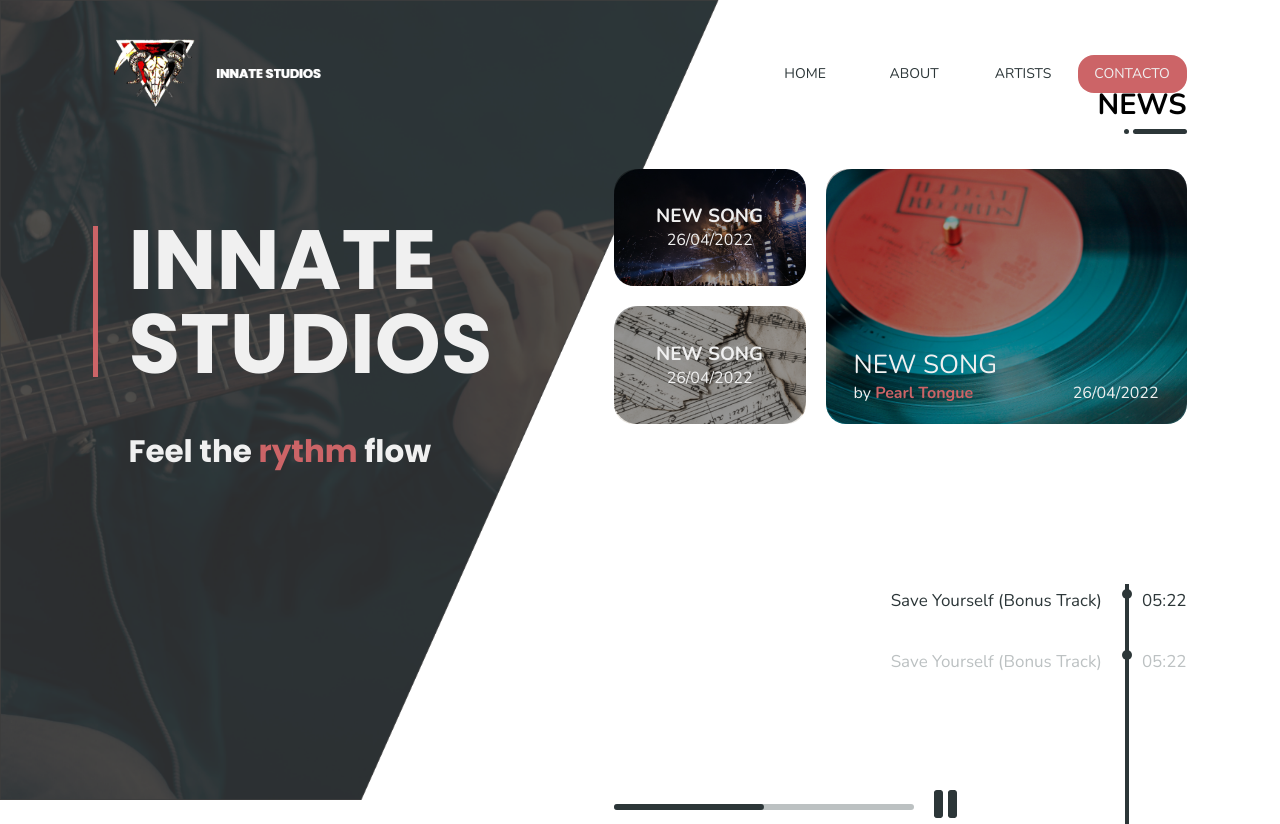
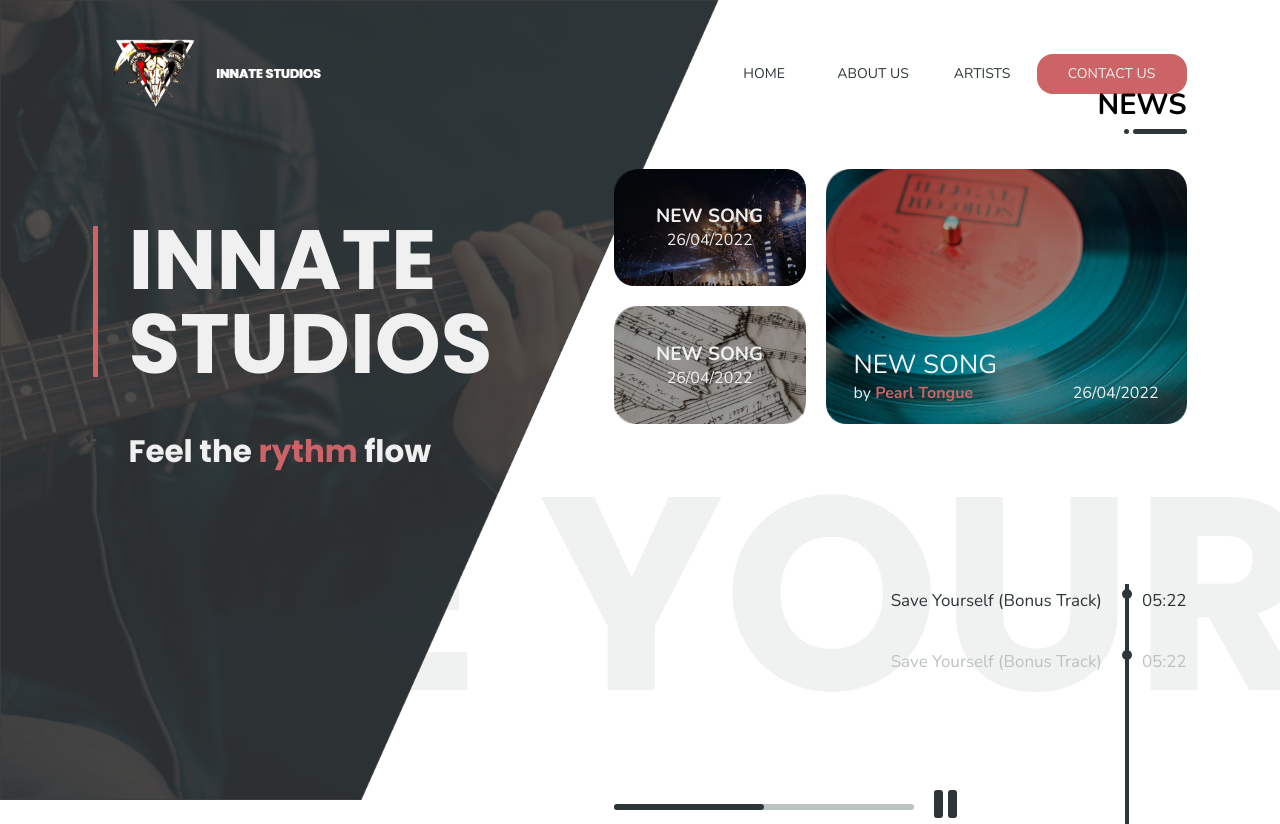
Before and after one commit to RodrigoMiguelRochaAnjos/innate-studios, a PHP site: page / in a window 1280 px wide. Run offline with PHP 8.4, Linux system fonts and the light colour scheme.

Commit message:
unstable

```diff
--- /dev/null
+++ b/logic/Controller.php
@@ -0,0 +1,28 @@
+<?php
+namespace Controllers;
+
+class Controller{
+    public function render($view, $params = []){
+        foreach ($params as $key => $value) {
+            $$key = $value;
+        }
+
+        $layoutContent = $this->layoutContent();
+        $viewContent = $this->renderOnlyView($view);
+
+        return str_replace('{{content}}', $viewContent, $layoutContent);
+
+    }
+
+    public function layoutContent(){
+        ob_start();
+        include_once __DIR__."/../resources/views/layouts/main.phtml";
+        return ob_get_clean();
+    }
+
+    public function renderOnlyView($view){
+        ob_start();
+        include_once __DIR__."/../resources/views/$view.phtml";
+        return ob_get_clean();
+    }
+}
--- /dev/null
+++ b/logic/Controllers/ArtistsController.php
@@ -0,0 +1,26 @@
+<?php
+namespace Controllers;
+
+use \Members\Artist;
+
+class ArtistsController extends Controller{
+    public function id($params){
+        if(!isset($params[0]) || !is_numeric($params[0])){
+            Router::$routes['/404']();
+            exit();
+        }
+
+        $id = $params[0];
+
+        $artist = Artist::id($id);
+
+        $artist->getMusic();
+
+        $params = [
+            'artist' => $artist,
+            'musics' => $artist->music
+        ];
+
+        echo $this->render("artist", $params);
+    }
+}
--- /dev/null
+++ b/logic/Controllers/HomeController.php
@@ -0,0 +1,6 @@
+<?php
+namespace Controllers;
+
+class HomeController extends Controller{
+
+}
--- a/logic/Router.php
+++ b/logic/Router.php
@@ -2,8 +2,14 @@
 class Router {
     public static array $routes = [];
 
-    public static function get(string $path, callable $callback){
-        self::$routes[$path] = $callback;
+    public static function get(string $path, string $name){
+        $ctrl = ucfirst($name)."Controller";
+
+        self::$routes[$path] = [
+            'controller' => $ctrl,
+            'name' => $name
+        ];
+
     }
 
     public static function run(){
@@ -11,7 +17,7 @@
 
         $found = false;
 
-        foreach(self::$routes as $path => $callback){
+        foreach(self::$routes as $path => $page){
             $arguments = explode("/", $uri);
 
             array_splice($arguments, 0, 1);
@@ -27,7 +33,22 @@
             array_splice($arguments, 0, 1);
 
             $found = true;
-            $callback($arguments);
+
+            $controller = "\\Controllers\\". $page['controller'];
+
+
+            $controller = new $controller();
+
+            if(isset($arguments[0])){
+                $method = $arguments[0];
+                if(method_exists($controller, $method)){
+                    array_splice($arguments, 0, 1);
+
+                    $controller->$method($arguments);
+                }
+            }
+
+            echo $controller->render($page['name']);
         }
 
         if(!$found){
--- a/resources/css/master.css
+++ b/resources/css/master.css
@@ -46,6 +46,12 @@
   display: -webkit-box;
   display: -ms-flexbox;
   display: flex;
+  -webkit-box-align: center;
+      -ms-flex-align: center;
+          align-items: center;
+  -webkit-box-pack: center;
+      -ms-flex-pack: center;
+          justify-content: center;
 }
 
 nav ul li a {
@@ -69,6 +75,30 @@
 
 nav ul li a.c2a {
   border-radius: 16px;
+  width: 150px;
+  height: 40px;
+}
+
+@-webkit-keyframes slide {
+  from {
+    -webkit-transform: translateX(100%);
+            transform: translateX(100%);
+  }
+  to {
+    -webkit-transform: translateX(-80%);
+            transform: translateX(-80%);
+  }
+}
+
+@keyframes slide {
+  from {
+    -webkit-transform: translateX(100%);
+            transform: translateX(100%);
+  }
+  to {
+    -webkit-transform: translateX(-80%);
+            transform: translateX(-80%);
+  }
 }
 
 .content {
@@ -76,12 +106,42 @@
   min-width: 100vw;
   padding: 0px 7.3%;
   padding-top: 108px;
+  background-repeat: no-repeat;
+  background-size: contain;
 }
 
-.content#content-home {
-  background-image: url("../img/bg.png");
-  background-repeat: no-repeat;
-  background-size: contain;
+.content .back-text {
+  left: 30%;
+  overflow: hidden;
+  max-width: 70%;
+}
+
+.content .back-text .scroll-text {
+  position: absolute;
+  overflow: hidden;
+  bottom: 0;
+  width: 100%;
+  left: 0;
+  display: -webkit-box;
+  display: -ms-flexbox;
+  display: flex;
+}
+
+.content .back-text .scroll-text h1 {
+  font-size: 275px;
+  z-index: -1;
+  white-space: nowrap;
+  font-family: "Poppins";
+  text-transform: uppercase;
+  color: #2C3638;
+  opacity: 0.07;
+  display: inline-block;
+  -webkit-user-select: none;
+     -moz-user-select: none;
+      -ms-user-select: none;
+          user-select: none;
+  -webkit-animation: slide 10s linear infinite;
+          animation: slide 10s linear infinite;
 }
 
 .content .row {
--- a/resources/views/home.phtml
+++ b/resources/views/home.phtml
@@ -1,15 +1,5 @@
-<!DOCTYPE html>
-<html lang="en">
-<head>
-    <meta charset="UTF-8">
-    <meta http-equiv="X-UA-Compatible" content="IE=edge">
-    <meta name="viewport" content="width=device-width, initial-scale=1.0">
-    <link rel="stylesheet" href="/resources/css/master.css">
-    <title>Music</title>
-</head>
-<body>
-    <?php require_once "includes/navbar.php"; ?>
-    <div class="content" id="content-home">
+
+<div class="content" style="background-image: url('/resources/img/bg.png');">
     <div class="row">
         <section class="left">
             <div class="name">
@@ -18,6 +8,7 @@
             </div>
         </section>
         <section class="right">
+
             <div class="content-right">
                 <h1>NEWS</h1>
                 <div class="news">
@@ -84,8 +75,11 @@
                     </div>
                 </div>
             </div>
+            <div class="back-text">
+                <div class="scroll-text">
+                    <h1>Save Yourself</h1>
+                </div>
+            </div>
         </section>
     </div>
 </div>
-</body>
-</html>
--- a/resources/views/includes/navbar.php
+++ /dev/null
@@ -1,11 +0,0 @@
-<nav>
-    <div id="logo">
-        <img src="img/logo.png" alt="">
-    </div>
-    <ul>
-        <li><a href="/">HOME</a></li>
-        <li><a href="/about">ABOUT</a></li>
-        <li><a href="/artists">ARTISTS</a></li>
-        <li><a href="/contact-us" class="c2a">CONTACTO</a></li>
-    </ul>
-</nav>
--- /dev/null
+++ b/resources/views/layouts/main.phtml
@@ -0,0 +1,24 @@
+<!DOCTYPE html>
+<html lang="en">
+<head>
+    <meta charset="UTF-8">
+    <meta http-equiv="X-UA-Compatible" content="IE=edge">
+    <meta name="viewport" content="width=device-width, initial-scale=1.0">
+    <link rel="stylesheet" href="/resources/css/master.css">
+    <title>Music</title>
+</head>
+<body>
+    <nav>
+        <div id="logo">
+            <img src="/resources/img/logo.png" alt="">
+        </div>
+        <ul>
+            <li><a href="/">HOME</a></li>
+            <li><a href="/about-us">ABOUT US</a></li>
+            <li><a href="/artists">ARTISTS</a></li>
+            <li><a href="/contact-us" class="c2a">CONTACT US</a></li>
+        </ul>
+    </nav>
+    {{content}}
+</body>
+</html>
```
Also changed, not shown: index.php (+18 -24 lines), resources/css/master.scss (+37 -4 lines), resources/views/about.phtml (added, +16 -0 lines), resources/views/artist.phtml (+3 -19 lines), resources/views/artists.phtml (+1 -19 lines), logic/Models/Artist.php (renamed from logic/Artist.php), logic/Models/Member.php (renamed from logic/Member.php), logic/Models/Music.php (renamed from logic/Music.php), 1 other file. Lines whose indentation alone changed are shown as unchanged.
